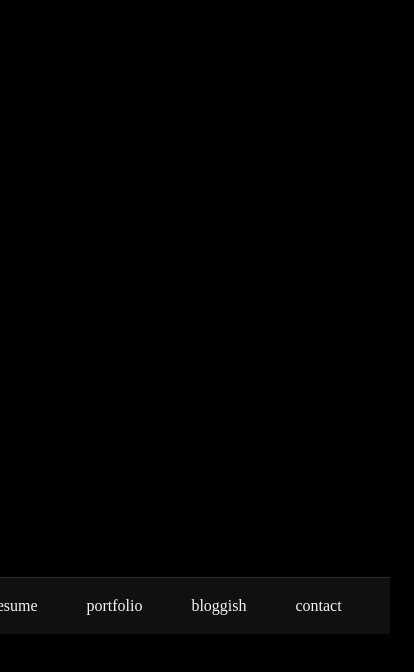
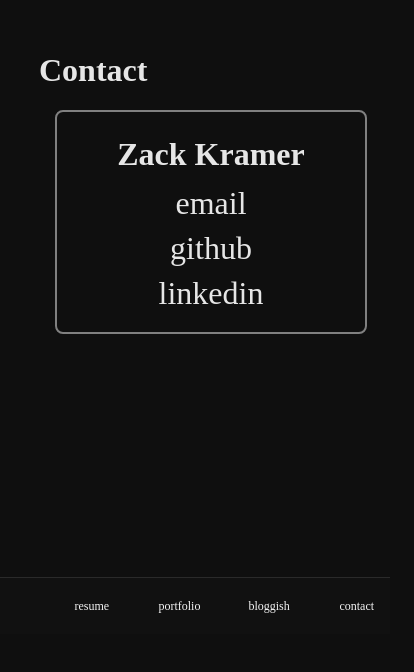
Before and after one commit to zckramer/resume-portfolio, a React (Vite) app: page / in a window 390 px wide. Shown: the part 210-882 px from the top of the page, 414 px wide, since content can reach past the window. Before the commit the page ends 844 px from the top, so only its background shows below. Built offline with nearby package versions, Linux system fonts and the light colour scheme.

Commit message:
add responsiveness to nav and viewport

```diff
--- a/src/App.css
+++ b/src/App.css
@@ -1,6 +1,43 @@
-#root {
-  max-width: 1280px;
+:root{
+  --nav-h-mobile: 56px;
+  --nav-h-desktop: 64px;
+  --content-max-w: 72ch;
+  --content-max-h: 1000px;
+
+  --bg: #0f0f0f;
+  --panel: #141414;
+  --text: #e6e6e6;
+  --muted: #a0a0a0;
+  --rule: #232323;
+  --nav-bg: rgba(18,18,18,.9);
+  --nav-br: #2a2a2a;
+  --nav-fg: #d6d6d6;
+  --nav-active: #ffffff;
+}
+
+:root { --nav-h: var(--nav-h-mobile); }
+@media (min-width: 768px){ :root { --nav-h: var(--nav-h-desktop); } }
+
+html, body, #root { height: 100%; background: var(--bg); color: var(--text); }
+body { overflow: hidden; }
+
+.app {
+  min-height: 100dvh;
+  position: relative;
+}
+
+.viewport {
+  width: 100%;
+  max-width: var(--content-max-w);
+  max-height: min(var(--content-max-h), 100%);
+  overflow: auto;
+  scrollbar-gutter: stable both-edges;
+  background: transparent;
+  padding: 1rem 1rem 1.25rem;
   margin: 0 auto;
-  padding: 2rem;
-  text-align: center;
+  border-radius: 12px;
+  /* If you want a panel look, uncomment:
+  background: var(--panel);
+  border: 1px solid var(--rule);
+  */
 }
--- a/src/App.tsx
+++ b/src/App.tsx
@@ -1,12 +1,13 @@
 import './App.css';
 import NavBar from './components/NavBar/NavBar';
-import { Routes, Route } from "react-router-dom";
+import { Routes, Route, Outlet } from "react-router-dom";
 import Resume from './components/Resume/Resume';
 import Portfolio from './components/Portfolio/Portfolio';
 import Contact from './components/Contact/Contact';
 import Bloggish from './components/Bloggish/Bloggish';
 
 const BASE_URL_ROUTE = '/resume-portfolio';
+
 export const ROUTE_PATHS = {
   HOME: BASE_URL_ROUTE + '/',
   RESUME: BASE_URL_ROUTE + '/resume',
@@ -15,20 +16,52 @@ export const ROUTE_PATHS = {
   CONTACT: BASE_URL_ROUTE + '/contact'
 }
 
+const Layout = () => {
+  return (
+    <div className="app">
+      {/* Scrollable viewport-constrained content */}
+      <main id="main" className="app-main" role="main">
+        <div className="viewport">
+          <Outlet />
+        </div>
+      </main>
+
+      {/* Static bottom nav, never scrolls */}
+      <NavBar />
+    </div>
+  );
+};
+
 const App = () => {
-
   return (
-    <>
-      <NavBar/>
-      <Routes>
+    <Routes>
+      <Route element={<Layout />}>
+        <Route index element={<Contact />} />
         <Route path={ROUTE_PATHS.HOME} element={<Contact />} />
-        <Route path={ROUTE_PATHS.RESUME} element={<Resume/>} />
+        <Route path={ROUTE_PATHS.RESUME} element={<Resume />} />
         <Route path={ROUTE_PATHS.PORTFOLIO} element={<Portfolio />} />
         <Route path={ROUTE_PATHS.BLOGGISH} element={<Bloggish />} />
         <Route path={ROUTE_PATHS.CONTACT} element={<Contact />} />
-      </Routes>
-    </>
-  )
+        <Route path="*" element={<div style={{ padding: 16 }}>Not Found</div>} />
+      </Route>
+    </Routes>
+  );
 }
 
+// const App = () => {
+
+//   return (
+//     <>
+//       <NavBar/>
+//       <Routes>
+//         <Route path={ROUTE_PATHS.HOME} element={<Contact />} />
+//         <Route path={ROUTE_PATHS.RESUME} element={<Resume/>} />
+//         <Route path={ROUTE_PATHS.PORTFOLIO} element={<Portfolio />} />
+//         <Route path={ROUTE_PATHS.BLOGGISH} element={<Bloggish />} />
+//         <Route path={ROUTE_PATHS.CONTACT} element={<Contact />} />
+//       </Routes>
+//     </>
+//   )
+// }
+
 export default App
--- a/src/components/Contact/Contact.css
+++ b/src/components/Contact/Contact.css
@@ -32,6 +32,13 @@
     gap: 8px;
 }
 
+.contact h2 {
+    margin: 8px;
+    font-weight: bolder;
+    font-size: 2rem;
+    text-align: center;
+}
+
 .contact .contact-container {
     border: 2px solid grey;
     border-radius: 8px;
@@ -39,4 +46,5 @@
     margin: 16px;
     display: flex;
     flex-direction: column;
+    align-items: center;
 }
--- a/src/components/NavBar/NavBar.css
+++ b/src/components/NavBar/NavBar.css
@@ -9,6 +9,7 @@
 /* Add bottom padding equal to the bar height (+ safe area on iOS) */
 body {
   padding-block-end: calc(var(--nav-h) + env(safe-area-inset-bottom, 0px));
+  overflow: hidden;
 }
 
 .navbar {
@@ -16,15 +17,15 @@ body {
   position: fixed;
   inset-inline: 0;
   inset-block-end: 0;
-  height: var(--nav-h);
+  height: calc(var(--nav-h) + env(safe-area-inset-bottom, 0px));
   background: var(--nav-bg);
   border-top: 1px solid var(--nav-border);
   backdrop-filter: blur(6px);
   display: flex;
   align-items: center;
   justify-content: right;
-  padding-right: 2rem;
-  z-index: 1000; /* above page content */
+  padding-bottom: env(safe-area-inset-bottom, 0px);
+  z-index: 1000;
 }
 
 .nav {
@@ -53,6 +54,10 @@ body {
   border-radius: 9999px;
   line-height: 1;
   text-decoration: none;
+  white-space: nowrap;
+  text-overflow: ellipsis;
+  overflow: hidden;
+  font-size: clamp(12px, 2.8vw, 15px);
 
   color: whitesmoke;
   background: transparent;
@@ -70,9 +75,11 @@ body {
 /* Active route (NavLink auto-sets aria-current="page") */
 .nav a:hover,
 .nav a:focus-visible {
+  user-select: none;
+  transition: all 350ms ease;
   transform: scale(1.1);
-  background: #262626;
-  color: #fff;
+  background: #fff;
+  color: #262626;
 }
 
 
--- a/src/index.css
+++ b/src/index.css
@@ -3,9 +3,22 @@
 .skip-link {
   position: absolute; left: -9999px; top: auto;
 }
-.skip-link:focus { left: 0; top: 0; padding: .5rem; background: #ddd; }
+
+.skip-link:focus {
+  left: 0;
+  top: 0;
+  padding: .5rem;
+  background: #ddd;
+}
 
 html {
   background-color: black;
   color: whitesmoke;
 }
+
+.app-main {
+  padding: env(safe-area-inset-top, 0px) 0 0 0;
+  height: calc(100dvh - var(--nav-h) - env(safe-area-inset-bottom, 0px));
+  display: grid;
+  place-items: center; /* center the viewport block; change to block if you prefer */
+}
```
